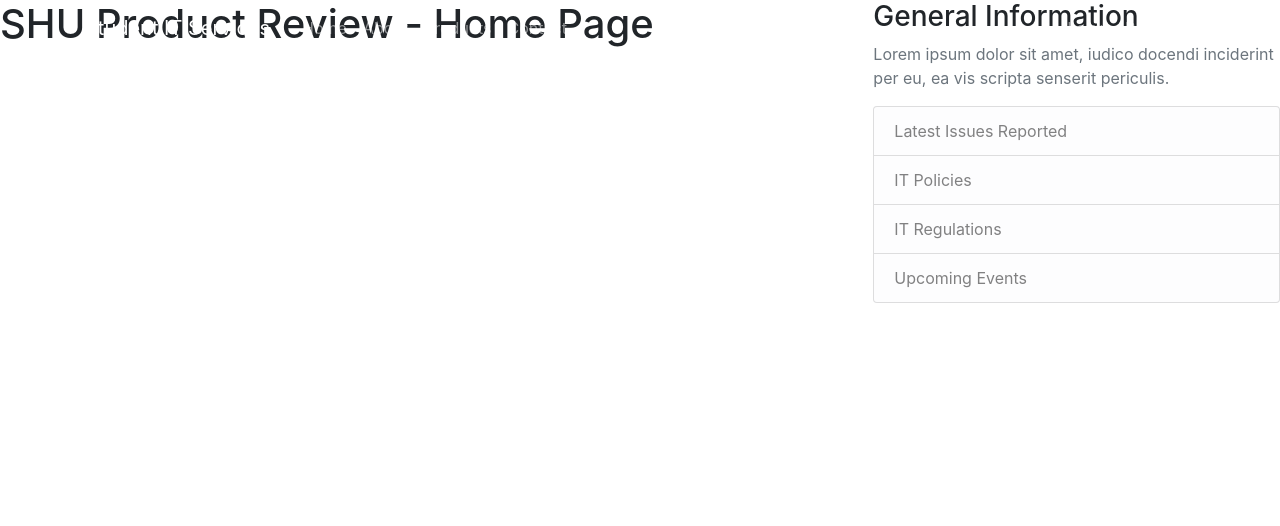
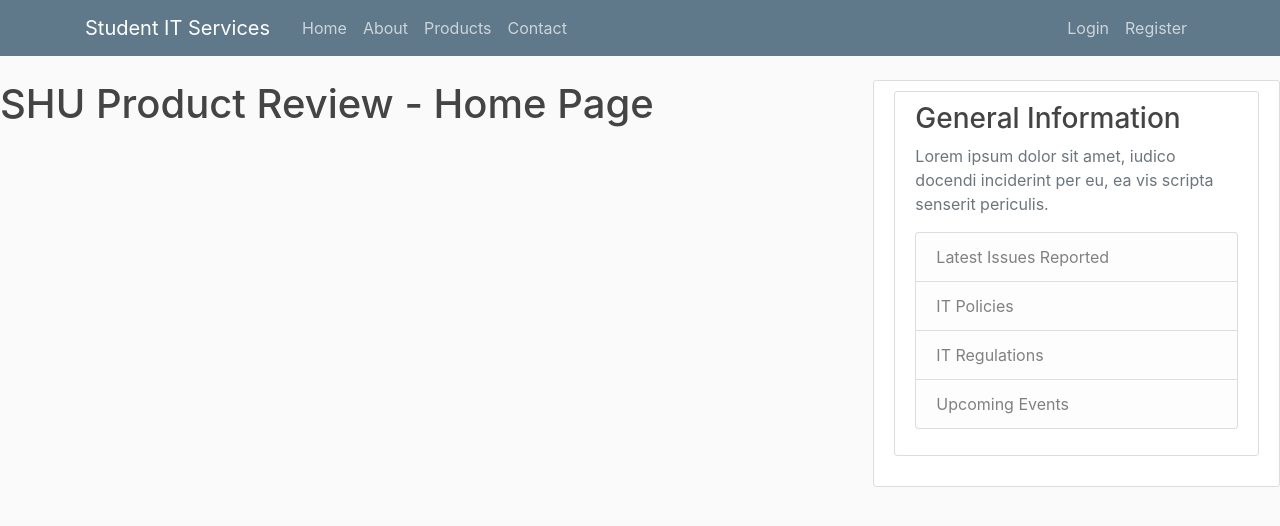
Before and after one commit to Meagaman123/GNocivelli, a Django app: page / in a window 1280 px wide. Shown: the top 526 px of the page. Run offline with Django 3.2, Linux system fonts and the light colour scheme; some libraries are stand-ins or nearby versions.

Commit message:
added css to all my pages. this also came with a nav bar fix as nav-bar now has a refrence and everything is visible.

```diff
--- /dev/null
+++ b/assignment2/reviewapp/reviewproduct/static/css/styles.css
@@ -0,0 +1,160 @@
+body {
+
+    background: #fafafa;
+
+    color: #333333;
+
+    margin-top: 5rem;
+
+  }
+
+
+
+  h1, h2, h3, h4, h5, h6 {
+
+    color: #444444;
+
+  }
+
+
+
+  ul {
+
+    margin: 0;
+
+  }
+
+
+
+  .bg-steel {
+
+    background-color: #5f788a;
+
+  }
+  .site-header .navbar-nav .nav-link {
+
+    color: #cbd5db;
+
+  }
+
+
+
+  .site-header .navbar-nav .nav-link:hover {
+
+    color: #ffffff;
+
+  }
+
+
+
+  .site-header .navbar-nav .nav-link.active {
+
+    font-weight: 500;
+
+  }
+
+
+
+  .content-section {
+
+    background: #ffffff;
+
+    padding: 10px 20px;
+
+    border: 1px solid #dddddd;
+
+    border-radius: 3px;
+
+    margin-bottom: 20px;
+
+  }
+
+
+
+  .article-title {
+
+    color: #444444;
+
+
+  }
+
+  a.article-title:hover {
+
+    color: #428bca;
+
+    text-decoration: none;
+
+  }
+
+
+
+  .article-content {
+
+    white-space: pre-line;
+
+  }
+
+
+
+  .article-img {
+
+    height: 65px;
+
+    width: 65px;
+
+    margin-right: 16px;
+
+  }
+
+
+
+  .article-metadata {
+
+    padding-bottom: 1px;
+
+    margin-bottom: 4px;
+
+    border-bottom: 1px solid #e3e3e3
+
+  }
+
+  article-svg {
+
+    width: 25px;
+
+    height: 25px;
+
+    vertical-align: middle;
+
+  }
+
+
+
+  .account-img {
+
+    height: 125px;
+
+    width: 125px;
+
+    margin-right: 20px;
+
+    margin-bottom: 16px;
+
+  }
+
+
+
+  .account-heading {
+
+    font-size: 2.5rem;
+
+  }
+
+
+  .article-metadata a:hover {
+
+    color: #333;
+
+    text-decoration: none;
+
+  }
--- a/assignment2/reviewapp/reviewproduct/templates/reviewproduct/base.html
+++ b/assignment2/reviewapp/reviewproduct/templates/reviewproduct/base.html
@@ -1,3 +1,4 @@
+{% load static %}
 <!DOCTYPE html>
 <html>
     <head>
@@ -6,7 +7,8 @@
 
     <!-- Bootstrap CSS -->
     <link rel="stylesheet" href="https://maxcdn.bootstrapcdn.com/bootstrap/4.0.0/css/bootstrap.min.css" integrity="sha384-Gn5384xqQ1aoWXA+058RXPxPg6fy4IWvTNh0E263XmFcJlSAwiGgFAW/dAiS6JXm" crossorigin="anonymous">
-        {% if title %}
+    <link rel="stylesheet" type="text/css" href="{% static 'css/styles.css' %}" />
+      {% if title %}
         <title>SHU Product Review - {{title}}</title>
         {% else %}
         <title>SHU Product Review</title>
```
